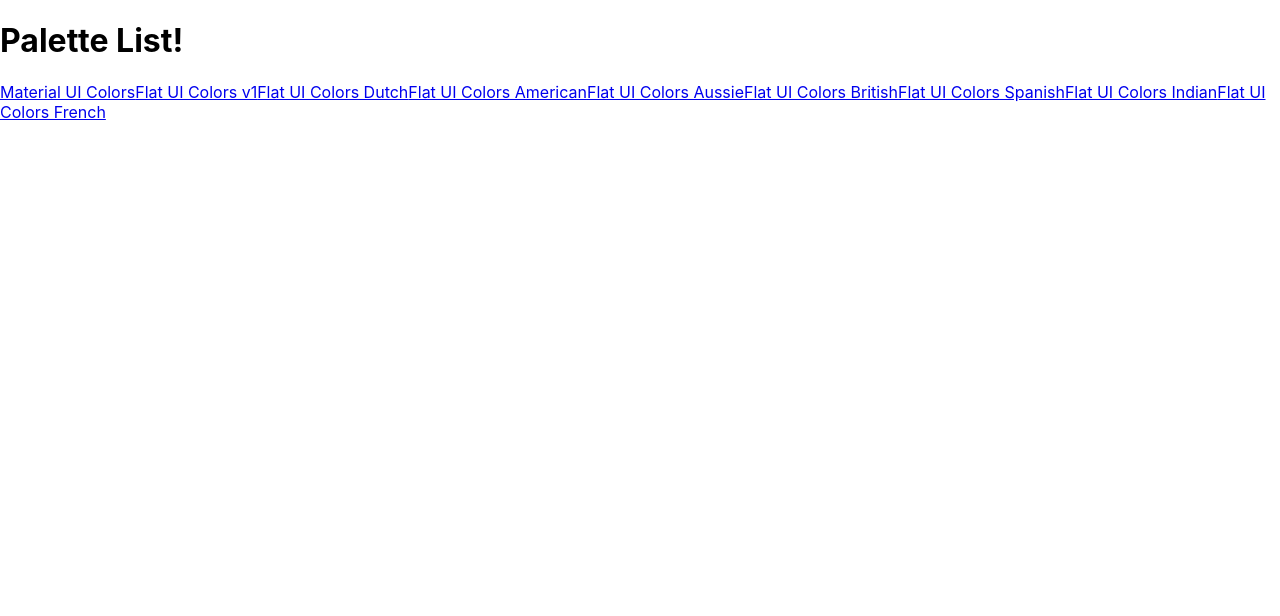
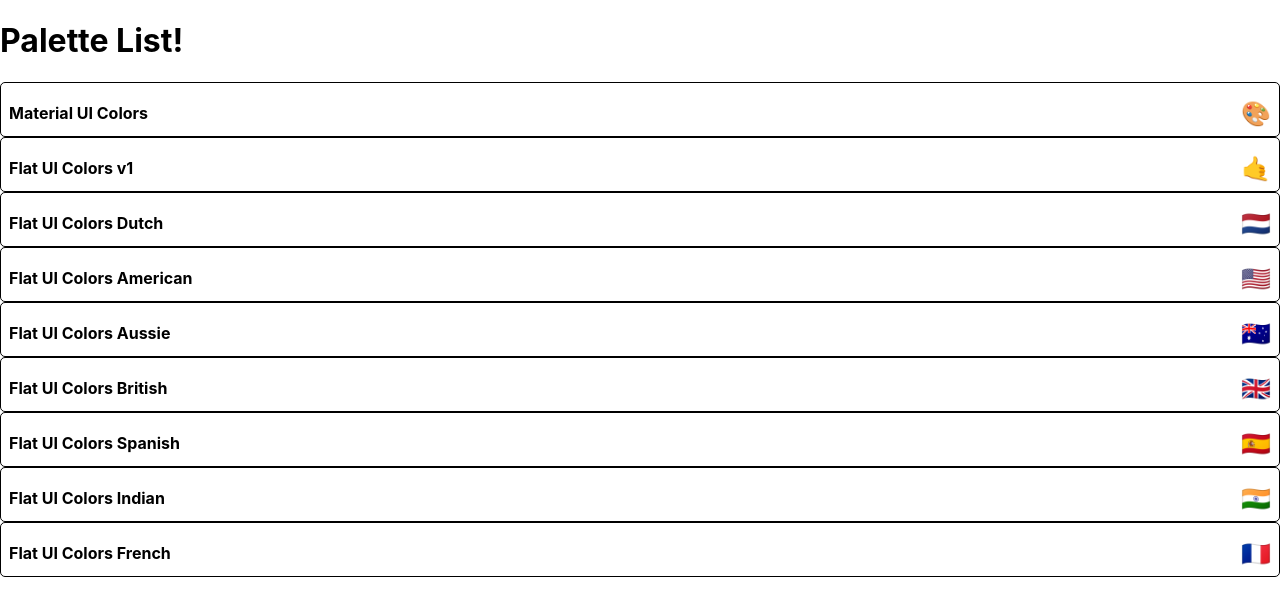
Before and after one commit to dylster1995/color-project, a React (Create React App) app: page / in a window 1280 px wide. Shown: the top 616 px of the page. Built offline with nearby package versions, Linux system fonts and the light colour scheme.

Commit message:
Start styling MiniPalette

```diff
--- /dev/null
+++ b/src/MiniPalette.js
@@ -0,0 +1,49 @@
+import { ClassNames } from '@emotion/react';
+// import { str } from './strHelpers';
+
+const MiniPalette = ({ colors, emoji, id, paletteName }) => {
+    const ReturnComponent = (c) => {
+        return <div className={c.root}>
+            <div className={c.colors}></div>
+            <h5 className={c.title}>{paletteName} <span className={c.emoji}>{emoji}</span></h5>
+        </div>
+    }
+    return(
+        <ClassNames>
+            {({ css, cx }) => (
+                <ReturnComponent
+                    root={css({
+                        backgroundColor: 'white',
+                        border: '1px solid black',
+                        borderRadius: '5px',
+                        padding: '0.5rem',
+                        position: 'relative',
+                        overflow: 'hidden',
+                        '&:hover': {
+                            cursor: 'pointer'
+                        }
+                    })}
+                    colors={css({
+                        backgroundColor: 'grey',
+                    })}
+                    title={css({
+                        display: 'flex',
+                        justifyContent: 'space-between',
+                        alignItems: 'center',
+                        margin: '0',
+                        color: 'black',
+                        paddingTop: '0.5rem',
+                        fontSize: '1rem',
+                        position: 'relative'
+                    })}
+                    emoji={css({
+                        marginLeft: 'auto',
+                        fontSize: '1.5rem'
+                    })}
+                />
+            )}
+        </ClassNames>
+    )
+}
+
+export default MiniPalette;
--- a/src/PaletteList.jsx
+++ b/src/PaletteList.jsx
@@ -1,10 +1,11 @@
-import { Link } from 'react-router-dom';
+// import { Link } from 'react-router-dom';
+import MiniPalette from './MiniPalette';
 
 const PaletteList = ({ palettes }) => {
     return(
         <div>
             <h1>Palette List!</h1>
-            {palettes.map(p => <Link to={`/palette/${p.id}`} key={p.id}>{p.paletteName}</Link>)}
+            {palettes.map( p => <MiniPalette {...p} key={p.id}/> )}
         </div>
     )
 }
--- /dev/null
+++ b/src/strHelpers.js
@@ -0,0 +1,5 @@
+const str = (...classes) =>{
+    return classes.reduce( (acc, c) => acc += (' ' + c), '' )
+}
+
+export { str };
```
